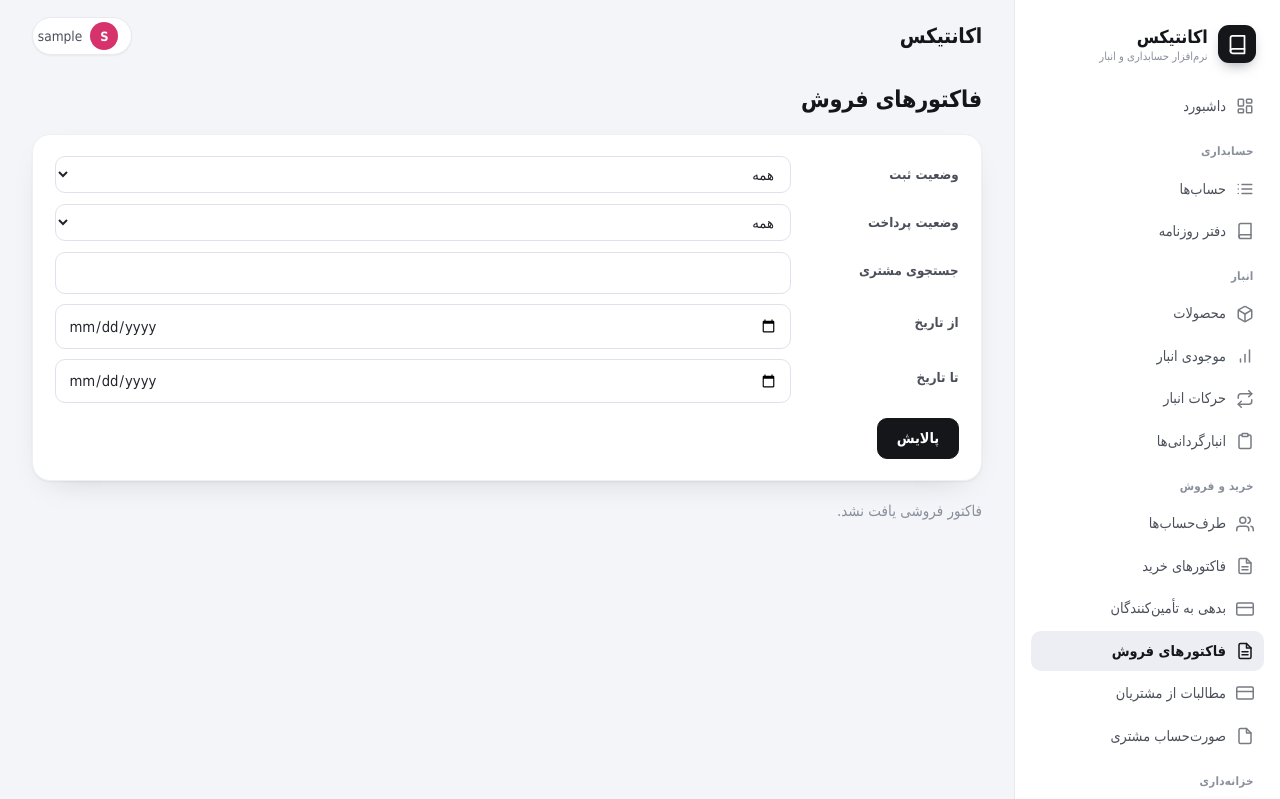
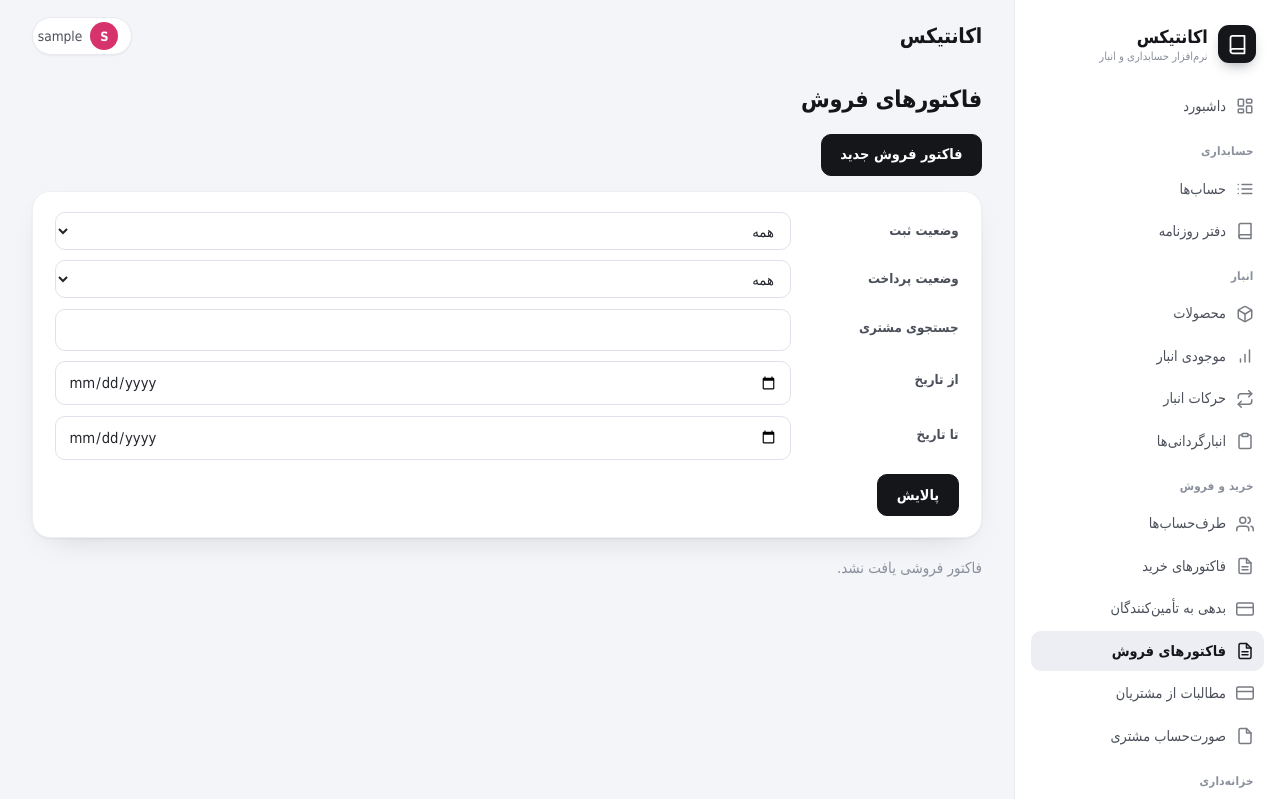
Before and after one commit to zeroexlive/Accountix, a Django app: page /sales/invoices/ in a window 1280 px wide. Shown: the part 52-851 px from the top of the page. Run offline with Django 5.2, Linux system fonts and the light colour scheme; the visitor is signed in with stand-in values (Sample User, id 1).

Commit message:
Sprint 12: sync backend/templates/sales/invoice_list.html

```diff
--- a/backend/templates/sales/invoice_list.html
+++ b/backend/templates/sales/invoice_list.html
@@ -1,5 +1,6 @@
 {% extends "base.html" %}{% block content %}
 <h1>فاکتورهای فروش</h1>
+<p><a class="btn" href="{% url 'sales_invoice_create' %}">فاکتور فروش جدید</a></p>
 <div class="card"><form method="get">
 <label>وضعیت ثبت</label><select name="status"><option value="">همه</option>{% for v,l in statuses %}<option value="{{ v }}" {% if request.GET.status == v %}selected{% endif %}>{{ l }}</option>{% endfor %}</select>
 <label>وضعیت پرداخت</label><select name="payment_status"><option value="">همه</option>{% for v,l in payment_statuses %}<option value="{{ v }}" {% if request.GET.payment_status == v %}selected{% endif %}>{{ l }}</option>{% endfor %}</select>
```
